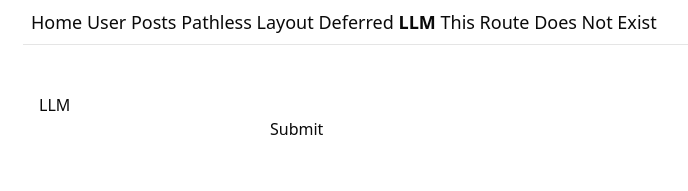
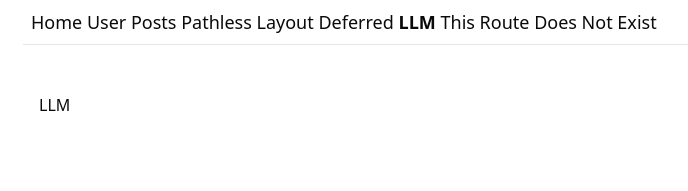
Before and after one commit to cherishh/next-try-again, a Next.js app: page /llm in a window 1280 px wide. Shown: the top 191 px of the page, without its empty margins (9-697 px from the left). Built offline with nearby package versions, Linux system fonts and the light colour scheme.

Commit message:
feat: comment out llm

```diff
--- a/app/llm/page.tsx
+++ b/app/llm/page.tsx
@@ -10,7 +10,7 @@ export default function RouteComponent() {
   return (
     <div className='m-4'>
       <h2>LLM</h2>
-      {messages.map(message => (
+      {/* {messages.map(message => (
         <div key={message.id}>
           {message.role === 'user' ? 'User: ' : 'AI: '}
           {message.content}
@@ -20,7 +20,7 @@ export default function RouteComponent() {
       <form onSubmit={handleSubmit}>
         <input name='prompt' value={input} onChange={handleInputChange} />
         <button type='submit'>Submit</button>
-      </form>
+      </form> */}
     </div>
   );
 }
```
Also changed, not shown: 1 other file (tests, documents, lock files or other folders).
